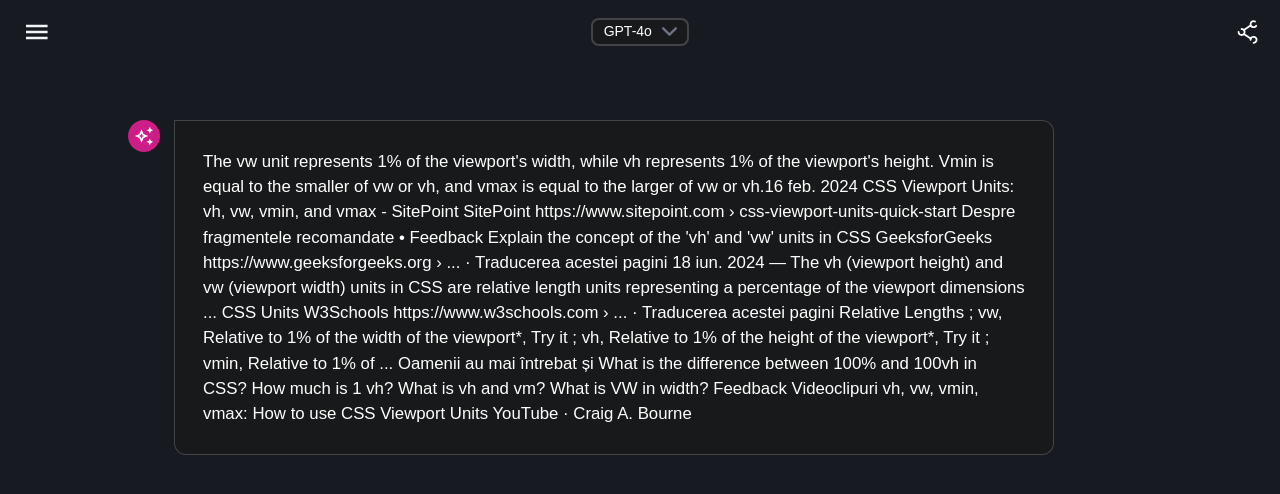
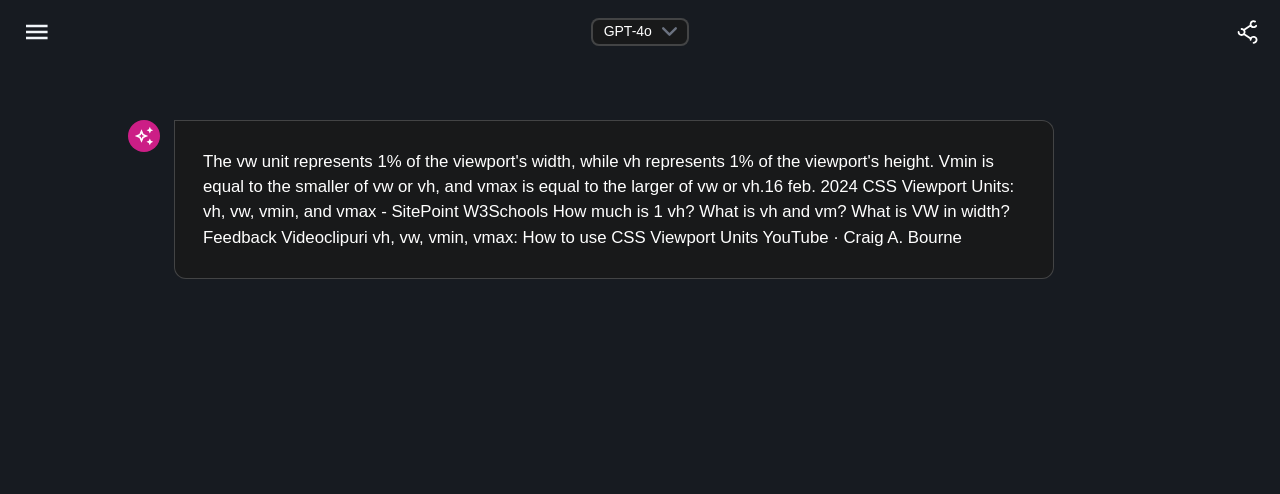
Before and after one commit to cosminbrn/AI-Interface, a React (Vite) app in the folder frontend/: page / in a window 1280 px wide. Shown: the top 494 px of the page. Built offline with nearby package versions, Linux system fonts and the light colour scheme; a web font is replaced by a local one.

Commit message:
Remove redundant content

```diff
--- a/frontend/src/components/modelMessageContainer/ModelMessageContainer.module.scss
+++ b/frontend/src/components/modelMessageContainer/ModelMessageContainer.module.scss
@@ -2,7 +2,6 @@
 @use '../../styles/abstracts/' as *;
 
 .modelMessageContainer {
-
     width: 80vw;
     margin: 0 auto;
     display: grid;
@@ -19,7 +18,6 @@
     .icon {
         width: fit-content;
         height: fit-content;
-
         @include respond-above('tablet') {
 
         }
--- a/frontend/src/components/modelMessageContainer/ModelTextArea/ModelTextArea.tsx
+++ b/frontend/src/components/modelMessageContainer/ModelTextArea/ModelTextArea.tsx
@@ -6,27 +6,7 @@ export default function ModelTextArea() {
             <p>The vw unit represents 1% of the viewport's width, while vh represents 1% of the viewport's height. Vmin is equal to the smaller of vw or vh, and vmax is equal to the larger of vw or vh.16 feb. 2024
 CSS Viewport Units: vh, vw, vmin, and vmax - SitePoint
 
-SitePoint
-https://www.sitepoint.com › css-viewport-units-quick-start
-Despre fragmentele recomandate
-•
-Feedback
-Explain the concept of the 'vh' and 'vw' units in CSS
-
-GeeksforGeeks
-https://www.geeksforgeeks.org › ...
-·
-Traducerea acestei pagini
-18 iun. 2024 — The vh (viewport height) and vw (viewport width) units in CSS are relative length units representing a percentage of the viewport dimensions ...
-CSS Units
-
 W3Schools
-https://www.w3schools.com › ...
-·
-Traducerea acestei pagini
-Relative Lengths ; vw, Relative to 1% of the width of the viewport*, Try it ; vh, Relative to 1% of the height of the viewport*, Try it ; vmin, Relative to 1% of ...
-Oamenii au mai întrebat și
-What is the difference between 100% and 100vh in CSS?
 How much is 1 vh?
 What is vh and vm?
 What is VW in width?
```
